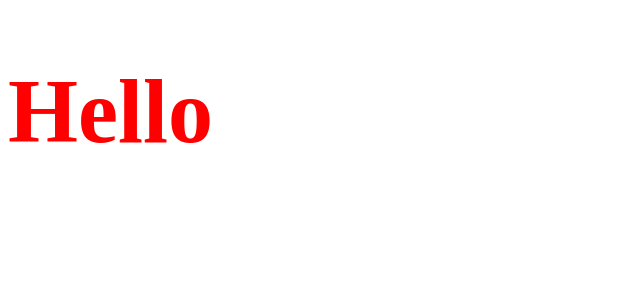
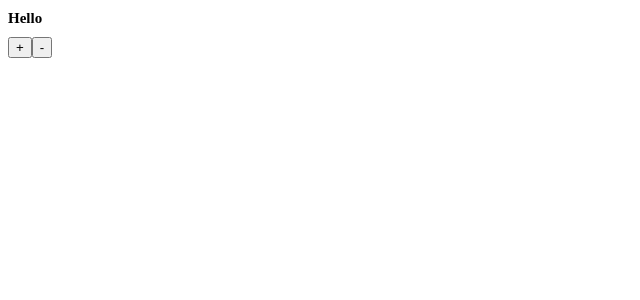
Before and after one commit to GuillemotClement/VUE-LEARN-Cours, a Vue app: page / in a window 1280 px wide. Shown: the top 300 px of the page, without its empty margins (0-640 px from the left). Built offline with nearby package versions, Linux system fonts and the light colour scheme.

Commit message:
Cas pratique d'utilisation pour augmenter une taille d'élément

```diff
--- a/src/App.vue
+++ b/src/App.vue
@@ -1,14 +1,19 @@
 <template>
-  <h1 :style="h1Style">Hello</h1>
+  <h1
+    :style="{
+      fontSize: fontSize + 'px'
+    }"
+  >
+    Hello
+  </h1>
+  <button @click="fontSize += 5">+</button>
+  <button @click="fontSize -= 5">-</button>
 </template>
 
 <script lang="ts" setup>
-  import { reactive, ref } from 'vue';
+  import { ref } from 'vue';
 
-  const h1Style = reactive({
-    fontSize: '90px',
-    color: 'red'
-  });
+  const fontSize = ref(15);
 </script>
 
 <style scoped></style>
```
